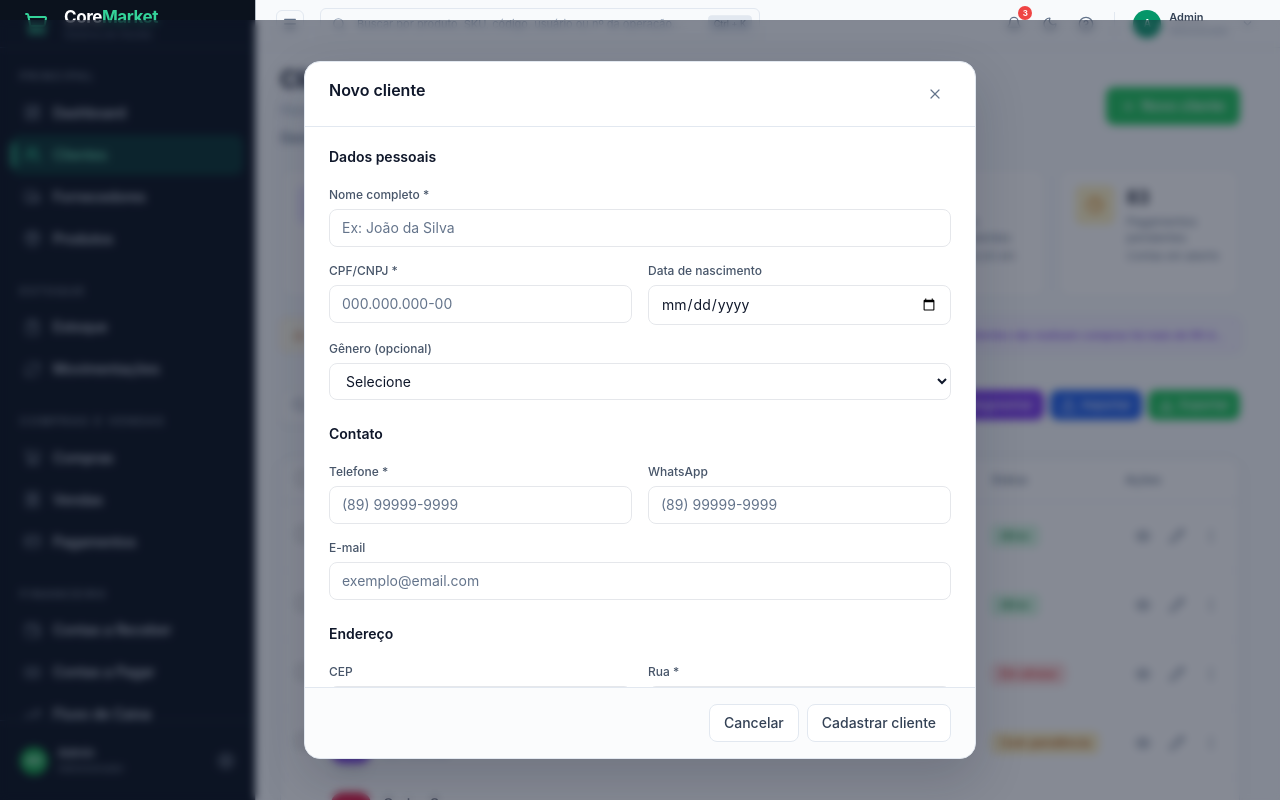
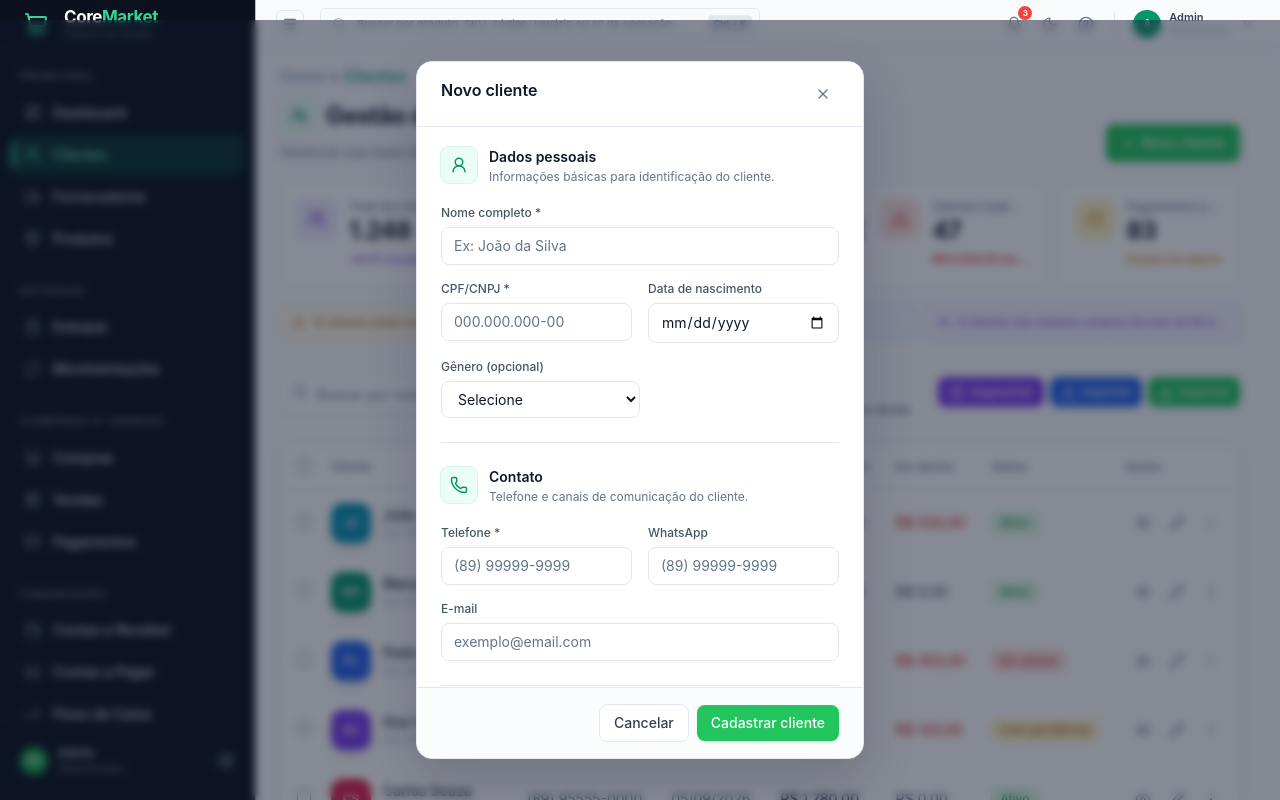
Before and after one commit to natanaelrb/coremarket-frontend, a React (Vite) app: page /clientes in a window 1280 px wide. Both pictures are taken after a click on the button "Novo cliente". Built offline with nearby package versions, Linux system fonts and the light colour scheme.

Commit message:
ajustar página de  clientes

```diff
--- a/src/features/clientes/components/ClientesHeader/ClientesHeader.jsx
+++ b/src/features/clientes/components/ClientesHeader/ClientesHeader.jsx
@@ -1,26 +1,90 @@
-import { Plus } from "lucide-react";
+import { Plus, UsersRound } from "lucide-react";
 import { Button } from "../../../../shared/components/ui/Button.jsx";
 
-/** Page title, subtitle, and primary "Novo cliente" action. */
+/** Page title, breadcrumb, description, and primary "Novo cliente" action. */
 export function ClientesHeader({ onNovoCliente }) {
   return (
-    <div className="flex flex-col gap-4 sm:flex-row sm:items-center sm:justify-between animate-slide-up">
-      <div>
-        <h1 className="text-2xl font-bold tracking-tight text-slate-900 dark:text-white">
-          Clientes
-        </h1>
+    <div
+      className="
+        flex
+        flex-col
+        gap-5
+        sm:flex-row
+        sm:items-end
+        sm:justify-between
+        animate-slide-up
+      "
+    >
+      {/* Informações da página */}
+      <div className="min-w-0">
+        {/* Breadcrumb */}
+        <div className="mb-2.5 flex items-center gap-1.5 text-xs">
+          <span className="text-base font-medium text-slate-400">
+            Home
+          </span>
 
-        {/* Breadcrumb */}
-        <div className="flex mt-1 items-center gap-2 text-sm">
-          <span className="text-slate-400">Home</span>
-          <span className="font-medium text-slate-300">›</span>
-          <span className="font-medium text-emerald-600">Clientes</span>
+          <span className="text-base font-medium text-slate-900">
+            ›
+          </span>
+
+          <span className="text-base font-medium text-emerald-600">
+            Clientes
+          </span>
         </div>
-        <p className="mt-2 text-sm font-semibold text-slate-500 dark:text-slate-400">
-          Gerencie seus clientes, acompanhe compras, pagamentos e contas em aberto.
+
+        {/* Título */}
+        <div className="flex items-center gap-2.5">
+          <div
+            className="
+              flex
+              h-9
+              w-9
+              shrink-0
+              items-center
+              justify-center
+              rounded-lg
+              bg-emerald-50
+              text-emerald-600
+              ring-1
+              ring-emerald-100
+            "
+          >
+            <UsersRound
+              size={18}
+              strokeWidth={2.2}
+            />
+          </div>
+
+          <h1
+            className="
+              truncate
+              text-2xl
+              font-bold
+              tracking-tight
+              text-slate-900
+              dark:text-white
+            "
+          >
+            Gestão de Clientes
+          </h1>
+        </div>
+
+        {/* Descrição */}
+        <p
+          className="
+            mt-2
+            max-w-2xl
+            text-sm
+            leading-5
+            text-slate-500
+            dark:text-slate-400
+          "
+        >
+          Gerencie sua base de clientes, acompanhe compras e recebimentos.
         </p>
       </div>
 
+      {/* Ação principal */}
       <Button
         icon={Plus}
         onClick={onNovoCliente}
@@ -29,8 +93,11 @@ export function ClientesHeader({ onNovoCliente }) {
           !border-[#22c55e]
           !bg-[#22c55e]
           !text-white
+          shadow-sm
+          hover:-translate-y-0.5
           hover:!border-[#16a34a]
           hover:!bg-[#16a34a]
+          hover:shadow-md
         "
       >
         Novo cliente
--- a/src/features/clientes/components/KPICards/KPICard.jsx
+++ b/src/features/clientes/components/KPICards/KPICard.jsx
@@ -1,15 +1,34 @@
 import { cn } from "../../../../shared/utils/classNames.js";
 
 const TONES = {
-  green: "bg-[#dcfce7] text-[#16a34a]",
-  blue: "bg-[#dbeafe] text-[#2563eb]",
-  red: "bg-[#fee2e2] text-[#dc2626]",
-  amber: "bg-[#fef3c7] text-[#d97706]",
-  violet: "bg-[#ede9fe] text-[#7c3aed]",
+  green: {
+    icon: "bg-[#dcfce7] text-[#16a34a]",
+    accent: "text-[#16a34a]",
+  },
+  blue: {
+    icon: "bg-[#dbeafe] text-[#2563eb]",
+    accent: "text-[#2563eb]",
+  },
+  red: {
+    icon: "bg-[#fee2e2] text-[#dc2626]",
+    accent: "text-[#dc2626]",
+  },
+  amber: {
+    icon: "bg-[#fef3c7] text-[#d97706]",
+    accent: "text-[#d97706]",
+  },
+  violet: {
+    icon: "bg-[#ede9fe] text-[#7c3aed]",
+    accent: "text-[#7c3aed]",
+  },
 };
 
 /**
- * Single KPI card: icon chip, headline value, and a supporting caption.
+ * Single KPI card.
+ * Hierarquia:
+ * 1. Label
+ * 2. Valor principal
+ * 3. Informação complementar colorida
  */
 export function KPICard({
   icon,
@@ -19,52 +38,72 @@ export function KPICard({
   caption,
   delay = 0,
 }) {
+  const toneConfig = TONES[tone] ?? TONES.green;
+
   return (
     <div
       className="
         group
-        flex items-start gap-3
+        flex
+        min-w-0
+        items-start
+        gap-3
         rounded-xl
-        border border-slate-200
+        border
+        border-[var(--border-subtle)]
         bg-white
         p-4
-        animate-slide-up
-        transition-all duration-200
-        hover:border-[#42c878]/40
+        transition-all
+        duration-200
+        hover:-translate-y-0.5
+        hover:border-slate-300
         hover:shadow-[0_8px_24px_rgba(15,23,42,0.06)]
       "
       style={{
-        animationDelay: `${delay}ms`,
-        animationFillMode: "backwards",
+        "--delay": `${delay}ms`,
       }}
     >
+      {/* Ícone */}
       <div
         className={cn(
           `
+            flex
+            h-10
+            w-10
             shrink-0
-            w-10 h-10
+            items-center
+            justify-center
             rounded-lg
-            flex items-center justify-center
-            transition-transform duration-200
+            transition-transform
+            duration-200
             group-hover:scale-105
           `,
-          TONES[tone] ?? TONES.green
+          toneConfig.icon
         )}
       >
         {icon}
       </div>
 
-      <div className="min-w-0 pt-0.5">
-        <p className="text-lg font-semibold text-slate-900 leading-tight truncate">
+      {/* Conteúdo */}
+      <div className="min-w-0 flex-1">
+        {/* Nome do indicador */}
+        <p className="truncate text-xs font-medium text-slate-500">
+          {label}
+        </p>
+
+        {/* Número principal */}
+        <p className="mt-1 text-2xl font-bold leading-none tracking-tight text-slate-900">
           {value}
         </p>
 
-        <p className="text-xs text-slate-500 mt-1">
-          {label}
-        </p>
-
+        {/* Informação complementar */}
         {caption && (
-          <p className="text-[11px] text-slate-500 mt-0.5">
+          <p
+            className={cn(
+              "mt-2 truncate text-[11px] font-semibold",
+              toneConfig.accent
+            )}
+          >
             {caption}
           </p>
         )}
--- a/src/features/clientes/components/KPICards/KPICardsGrid.jsx
+++ b/src/features/clientes/components/KPICards/KPICardsGrid.jsx
@@ -32,6 +32,7 @@ export function KPICardsGrid({ kpis }) {
         tone="blue"
         value={formatCurrency(kpis.totalAReceber)}
         label="Total a receber"
+        caption="Contas a receber"
         delay={120}
       />
 
--- a/src/features/clientes/components/modals/NovoClienteModal/ContatoSection.jsx
+++ b/src/features/clientes/components/modals/NovoClienteModal/ContatoSection.jsx
@@ -1,36 +1,107 @@
-import { FormField, TextInput } from "../../../../../shared/components/forms/FormField.jsx";
+import { Phone } from "lucide-react";
 
-/** "Contato" fieldset: phone, WhatsApp, e-mail. */
-export function ContatoSection({ form, setField, errors }) {
+import {
+  FormField,
+  TextInput,
+} from "../../../../../shared/components/forms/FormField.jsx";
+
+/**
+ * Seção de contato do cliente.
+ */
+export function ContatoSection({
+  form,
+  setField,
+  errors,
+}) {
   return (
-    <fieldset className="space-y-4">
-      <legend className="text-sm font-semibold text-slate-900 dark:text-white mb-1">Contato</legend>
-      <div className="grid grid-cols-2 gap-4">
-        <FormField label="Telefone" required error={errors.telefone}>
+    <fieldset className="border-b border-slate-200 pb-6 dark:border-white/10">
+      {/* Section header */}
+      <div className="mb-5 flex items-start gap-3">
+        <div
+          className="
+            flex h-9 w-9 shrink-0 items-center justify-center
+            rounded-lg
+            bg-emerald-50
+            text-emerald-600
+            ring-1 ring-emerald-100
+            dark:bg-emerald-500/10
+            dark:text-emerald-400
+            dark:ring-emerald-500/20
+          "
+        >
+          <Phone size={18} strokeWidth={2} />
+        </div>
+
+        <div>
+          <legend
+            className="
+              text-sm font-semibold
+              text-slate-900
+              dark:text-white
+            "
+          >
+            Contato
+          </legend>
+
+          <p
+            className="
+              mt-0.5 text-xs
+              text-slate-500
+              dark:text-slate-400
+            "
+          >
+            Telefone e canais de comunicação do cliente.
+          </p>
+        </div>
+      </div>
+
+      {/* Telefone + WhatsApp */}
+      <div className="space-y-4">
+        <div className="grid grid-cols-1 gap-4 sm:grid-cols-2">
+          <FormField
+            label="Telefone"
+            required
+            error={errors.telefone}
+          >
             <TextInput
+              type="tel"
               value={form.telefone}
-            onChange={(e) => setField('telefone', e.target.value)}
+              onChange={(e) =>
+                setField("telefone", e.target.value)
+              }
               placeholder="(89) 99999-9999"
               error={errors.telefone}
             />
           </FormField>
+
           <FormField label="WhatsApp">
             <TextInput
+              type="tel"
               value={form.whatsapp}
-            onChange={(e) => setField('whatsapp', e.target.value)}
+              onChange={(e) =>
+                setField("whatsapp", e.target.value)
+              }
               placeholder="(89) 99999-9999"
             />
           </FormField>
         </div>
-      <FormField label="E-mail" error={errors.email}>
+
+        {/* E-mail */}
+        <FormField
+          label="E-mail"
+          error={errors.email}
+        >
           <TextInput
             type="email"
             value={form.email}
-          onChange={(e) => setField('email', e.target.value)}
+            onChange={(e) =>
+              setField("email", e.target.value)
+            }
             placeholder="exemplo@email.com"
             error={errors.email}
           />
         </FormField>
+      </div>
     </fieldset>
-  )
+  );
 }
--- a/src/features/clientes/components/modals/NovoClienteModal/DadosPessoaisSection.jsx
+++ b/src/features/clientes/components/modals/NovoClienteModal/DadosPessoaisSection.jsx
@@ -1,55 +1,139 @@
-import { FormField, TextInput, SelectInput } from "../../../../../shared/components/forms/FormField.jsx";
+import {
+  UserRound,
+} from "lucide-react";
+
+import {
+  FormField,
+  TextInput,
+  SelectInput,
+} from "../../../../../shared/components/forms/FormField.jsx";
+
 import { GENERO_PESSOA } from "../../../../../shared/constants/enums.js";
 
 const GENERO_LABELS = {
-  [GENERO_PESSOA.MASCULINO]: 'Masculino',
-  [GENERO_PESSOA.FEMININO]: 'Feminino',
-  [GENERO_PESSOA.OUTRO]: 'Outro',
-  [GENERO_PESSOA.PREFIRO_NAO_INFORMAR]: 'Prefiro não informar',
-}
+  [GENERO_PESSOA.MASCULINO]: "Masculino",
+  [GENERO_PESSOA.FEMININO]: "Feminino",
+  [GENERO_PESSOA.OUTRO]: "Outro",
+  [GENERO_PESSOA.PREFIRO_NAO_INFORMAR]: "Prefiro não informar",
+};
 
-/** "Dados pessoais" fieldset: name, CPF/CNPJ, birth date, gender. */
-export function DadosPessoaisSection({ form, setField, errors }) {
+/**
+ * Seção de dados pessoais do cliente.
+ */
+export function DadosPessoaisSection({
+  form,
+  setField,
+  errors,
+}) {
   return (
-    <fieldset className="space-y-4">
-      <legend className="text-sm font-semibold text-slate-900 dark:text-white mb-1">Dados pessoais</legend>
-      <FormField label="Nome completo" required error={errors.nomeCompleto}>
+    <fieldset className="border-b border-slate-200 pb-6 dark:border-white/10">
+      {/* Section header */}
+      <div className="mb-5 flex items-start gap-3">
+        <div
+          className="
+            flex h-9 w-9 shrink-0 items-center justify-center
+            rounded-lg
+            bg-emerald-50
+            text-emerald-600
+            ring-1 ring-emerald-100
+            dark:bg-emerald-500/10
+            dark:text-emerald-400
+            dark:ring-emerald-500/20
+          "
+        >
+          <UserRound size={18} strokeWidth={2} />
+        </div>
+
+        <div>
+          <legend
+            className="
+              text-sm font-semibold
+              text-slate-900
+              dark:text-white
+            "
+          >
+            Dados pessoais
+          </legend>
+
+          <p
+            className="
+              mt-0.5 text-xs
+              text-slate-500
+              dark:text-slate-400
+            "
+          >
+            Informações básicas para identificação do cliente.
+          </p>
+        </div>
+      </div>
+
+      {/* Nome */}
+      <div className="space-y-4">
+        <FormField
+          label="Nome completo"
+          required
+          error={errors.nomeCompleto}
+        >
           <TextInput
             value={form.nomeCompleto}
-          onChange={(e) => setField('nomeCompleto', e.target.value)}
+            onChange={(e) =>
+              setField("nomeCompleto", e.target.value)
+            }
             placeholder="Ex: João da Silva"
             error={errors.nomeCompleto}
           />
         </FormField>
 
-      <div className="grid grid-cols-2 gap-4">
-        <FormField label="CPF/CNPJ" required error={errors.documento}>
+        {/* Documento + nascimento */}
+        <div className="grid grid-cols-1 gap-4 sm:grid-cols-2">
+          <FormField
+            label="CPF/CNPJ"
+            required
+            error={errors.documento}
+          >
             <TextInput
               value={form.documento}
-            onChange={(e) => setField('documento', e.target.value)}
+              onChange={(e) =>
+                setField("documento", e.target.value)
+              }
               placeholder="000.000.000-00"
               error={errors.documento}
             />
           </FormField>
+
           <FormField label="Data de nascimento">
             <TextInput
               type="date"
               value={form.dataNascimento}
-            onChange={(e) => setField('dataNascimento', e.target.value)}
+              onChange={(e) =>
+                setField("dataNascimento", e.target.value)
+              }
             />
           </FormField>
         </div>
 
+        {/* Gênero */}
+        <div className="max-w-[50%]">
           <FormField label="Gênero (opcional)">
-        <SelectInput value={form.genero} onChange={(e) => setField('genero', e.target.value)}>
+            <SelectInput
+              value={form.genero}
+              onChange={(e) =>
+                setField("genero", e.target.value)
+              }
+            >
               <option value="">Selecione</option>
-          {Object.entries(GENERO_LABELS).map(([value, label]) => (
+
+              {Object.entries(GENERO_LABELS).map(
+                ([value, label]) => (
                   <option key={value} value={value}>
                     {label}
                   </option>
-          ))}
+                )
+              )}
             </SelectInput>
           </FormField>
+        </div>
+      </div>
     </fieldset>
-  )
+  );
 }
--- a/src/features/clientes/components/modals/NovoClienteModal/EnderecoSection.jsx
+++ b/src/features/clientes/components/modals/NovoClienteModal/EnderecoSection.jsx
@@ -1,53 +1,159 @@
-import { FormField, TextInput } from "../../../../../shared/components/forms/FormField.jsx";
+import { MapPin } from "lucide-react";
 
-/** "Endereço" fieldset: CEP, rua, número, complemento, bairro, estado. */
-export function EnderecoSection({ form, setField, errors }) {
+import {
+  FormField,
+  TextInput,
+} from "../../../../../shared/components/forms/FormField.jsx";
+
+/**
+ * Seção de endereço do cliente.
+ */
+export function EnderecoSection({
+  form,
+  setField,
+  errors,
+}) {
   return (
-    <fieldset className="space-y-4">
-      <legend className="text-sm font-semibold text-slate-900 dark:text-white mb-1">Endereço</legend>
-      <div className="grid grid-cols-2 gap-4">
+    <fieldset className="border-b border-slate-200 pb-6 dark:border-white/10">
+      {/* Section header */}
+      <div className="mb-5 flex items-start gap-3">
+        <div
+          className="
+            flex h-9 w-9 shrink-0 items-center justify-center
+            rounded-lg
+            bg-emerald-50
+            text-emerald-600
+            ring-1 ring-emerald-100
+            dark:bg-emerald-500/10
+            dark:text-emerald-400
+            dark:ring-emerald-500/20
+          "
+        >
+          <MapPin size={18} strokeWidth={2} />
+        </div>
+
+        <div>
+          <legend
+            className="
+              text-sm font-semibold
+              text-slate-900
+              dark:text-white
+            "
+          >
+            Endereço
+          </legend>
+
+          <p
+            className="
+              mt-0.5 text-xs
+              text-slate-500
+              dark:text-slate-400
+            "
+          >
+            Localização residencial ou comercial do cliente.
+          </p>
+        </div>
+      </div>
+
+      <div className="space-y-4">
+        {/* CEP + Estado */}
+        <div className="grid grid-cols-1 gap-4 sm:grid-cols-[1fr_120px]">
           <FormField label="CEP">
-          <TextInput value={form.cep} onChange={(e) => setField('cep', e.target.value)} placeholder="00000-000" />
+            <TextInput
+              inputMode="numeric"
+              value={form.cep}
+              onChange={(e) =>
+                setField("cep", e.target.value)
+              }
+              placeholder="00000-000"
+            />
           </FormField>
-        <FormField label="Rua" required error={errors.rua}>
+
+          <FormField
+            label="Estado"
+            required
+            error={errors.estado}
+          >
+            <TextInput
+              value={form.estado}
+              onChange={(e) =>
+                setField(
+                  "estado",
+                  e.target.value.toUpperCase()
+                )
+              }
+              placeholder="PI"
+              maxLength={2}
+              className="uppercase"
+              error={errors.estado}
+            />
+          </FormField>
+        </div>
+
+        {/* Rua */}
+        <FormField
+          label="Rua"
+          required
+          error={errors.rua}
+        >
           <TextInput
             value={form.rua}
-            onChange={(e) => setField('rua', e.target.value)}
+            onChange={(e) =>
+              setField("rua", e.target.value)
+            }
             placeholder="Ex: Av. Principal"
             error={errors.rua}
           />
         </FormField>
-      </div>
-      <div className="grid grid-cols-3 gap-4">
-        <FormField label="Número" required error={errors.numero}>
+
+        {/* Número + complemento */}
+        <div className="grid grid-cols-1 gap-4 sm:grid-cols-[140px_1fr]">
+          <FormField
+            label="Número"
+            required
+            error={errors.numero}
+          >
             <TextInput
+              inputMode="numeric"
               value={form.numero}
-            onChange={(e) => setField('numero', e.target.value)}
+              onChange={(e) =>
+                setField("numero", e.target.value)
+              }
               placeholder="123"
               error={errors.numero}
             />
           </FormField>
+
           <FormField label="Complemento">
-          <TextInput value={form.complemento} onChange={(e) => setField('complemento', e.target.value)} placeholder="Apto, Bloco..." />
+            <TextInput
+              value={form.complemento}
+              onChange={(e) =>
+                setField(
+                  "complemento",
+                  e.target.value
+                )
+              }
+              placeholder="Apto, Bloco..."
+            />
           </FormField>
-        <FormField label="Bairro" required error={errors.bairro}>
+        </div>
+
+        {/* Bairro */}
+        <FormField
+          label="Bairro"
+          required
+          error={errors.bairro}
+        >
           <TextInput
             value={form.bairro}
-            onChange={(e) => setField('bairro', e.target.value)}
+            onChange={(e) =>
+              setField("bairro", e.target.value)
+            }
             placeholder="Centro"
             error={errors.bairro}
           />
         </FormField>
       </div>
-      <FormField label="Estado" required error={errors.estado} className="max-w-[140px]">
-        <TextInput
-          value={form.estado}
-          onChange={(e) => setField('estado', e.target.value.toUpperCase())}
-          placeholder="PI"
-          maxLength={2}
-          error={errors.estado}
-        />
-      </FormField>
     </fieldset>
-  )
+  );
 }
--- a/src/features/clientes/components/modals/NovoClienteModal/NovoClienteModal.jsx
+++ b/src/features/clientes/components/modals/NovoClienteModal/NovoClienteModal.jsx
@@ -25,16 +25,21 @@ export function NovoClienteModal({ open, onClose, clienteParaEditar, onSaved })
       open={open}
       onClose={onClose}
       title={clienteParaEditar ? 'Editar cliente' : 'Novo cliente'}
-      size="lg"
+      size="full"
       footer={
         <>
           <Button variant="secondary" onClick={onClose}>
             Cancelar
           </Button>
-          <Button onClick={handleSubmit} loading={submitting}>
+
+          <Button
+            variant="primary"
+            onClick={handleSubmit}
+            loading={submitting}
+          >
             {clienteParaEditar ? 'Salvar alterações' : 'Cadastrar cliente'}
           </Button>
-        </>
+      </>
       }
     >
       <div className="space-y-6">
--- a/src/layouts/topbars/ClientesTopbar.jsx
+++ b/src/layouts/topbars/ClientesTopbar.jsx
@@ -1,7 +1,6 @@
 import { Users } from "lucide-react";
 
 import TopbarBase from "./components/TopbarBase";
-
 import TopbarPageInfo from "./components/TopbarPageInfo";
 import TopbarSearch from "./components/TopbarSearch";
 import TopbarActions from "./components/TopbarActions";
@@ -12,8 +11,9 @@ export default function ClientesTopbar() {
       left={
         <TopbarPageInfo
           icon={Users}
-          title="Clientes"
+          title="Gestão de clientes"
           breadcrumb={["Home", "Clientes"]}
+          description="Gerencie sua base de clientes, acompanhe compras e recebimentos."
         />
       }
       right={
--- a/src/pages/Clientes.jsx
+++ b/src/pages/Clientes.jsx
@@ -70,17 +70,36 @@ export default function Clientes() {
     <div className="mx-auto w-full -mt-4 -ml-2 max-w-[1400px] space-y-5">
 
       {/* Cabeçalho */}
+      <div
+        className="animate-stagger"
+        style={{ "--delay": "0ms" }}
+      >
         <ClientesHeader
           onNovoCliente={modals.abrirNovo}
         />
+      </div>
 
       {/* Indicadores */}
+      <div
+        className="animate-stagger"
+        style={{ "--delay": "80ms" }}
+      >
         <KPICardsGrid kpis={MOCK_KPIS} />
+      </div>
 
       {/* Alertas contextuais */}
+      <div
+        className="animate-stagger"
+        style={{ "--delay": "160ms" }}
+      >
         <AlertsBanner alertas={MOCK_ALERTAS} />
+      </div>
 
       {/* Busca + filtros + ações */}
+      <div
+        className="animate-stagger"
+        style={{ "--delay": "240ms" }}
+      >
         <FiltersToolbar
           searchTerm={searchTerm}
           onSearchChange={handleSearch}
@@ -92,8 +111,13 @@ export default function Clientes() {
           onImportar={modals.abrirImportar}
           onSegmentar={modals.abrirSegmentar}
         />
+      </div>
 
       {/* Tabela */}
+      <div
+        className="animate-stagger"
+        style={{ "--delay": "320ms" }}
+      >
         <ClientesTable
           clientes={pageItems}
           selectedIds={selection.selectedIds}
@@ -110,6 +134,7 @@ export default function Clientes() {
           onPageChange={goToPage}
           onPageSizeChange={() => {}}
         />
+      </div>
 
       {/* Modais */}
       <NovoClienteModal
```
Also changed, not shown: src/features/clientes/components/modals/NovoClienteModal/InformacoesComerciaisSection.jsx (+97 -22 lines), src/pages/ClienteDetalhe.jsx (+2 -5 lines). Lines whose indentation alone changed are shown as unchanged.
